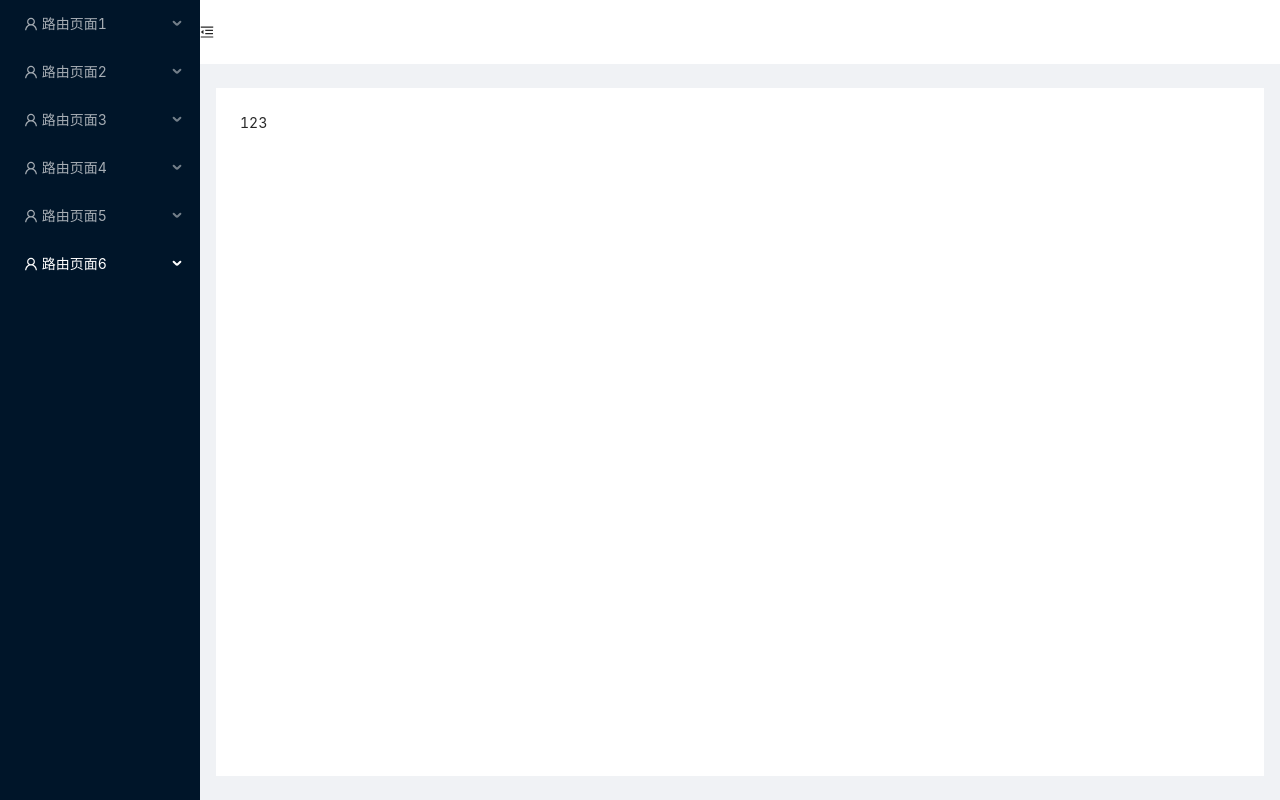
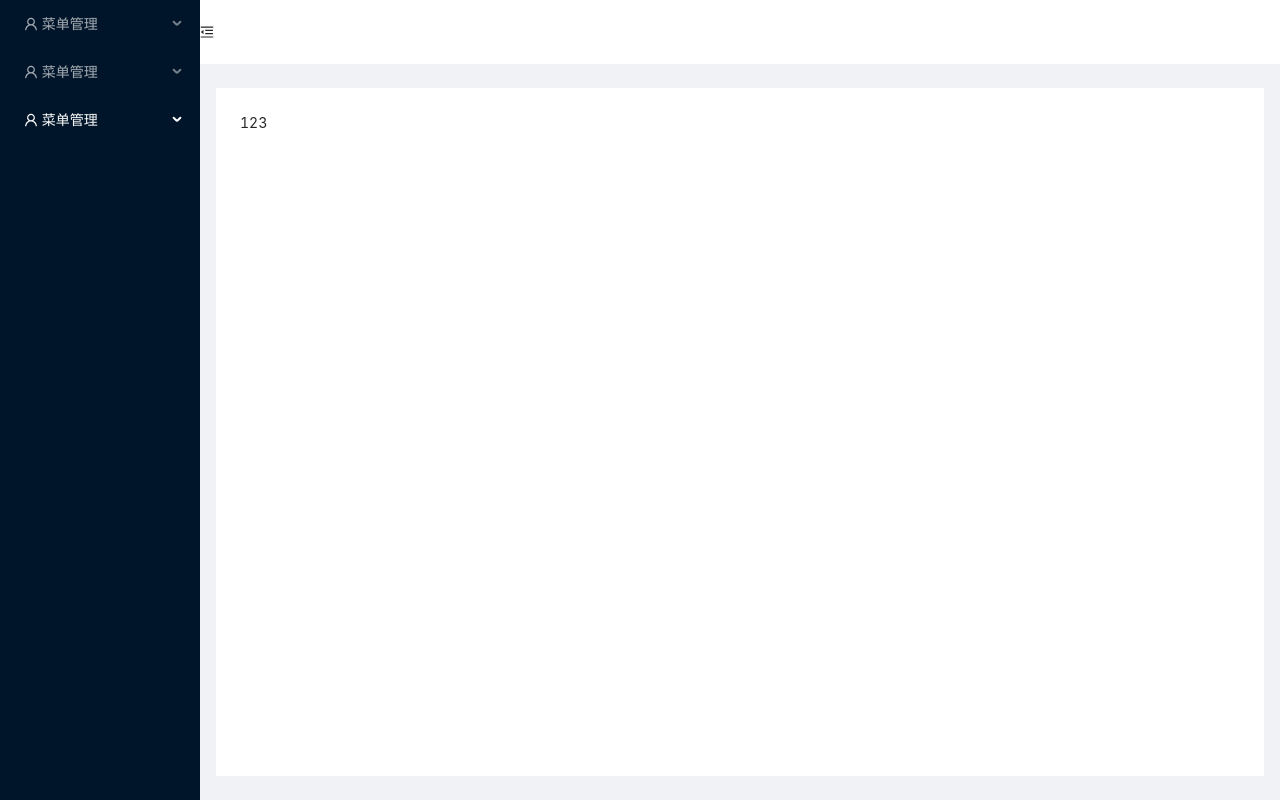
Before and after one commit to nindle/vue3-ts-vite-admin-io, a Vue app: page /#/ in a window 1280 px wide. Built offline with nearby package versions, Linux system fonts and the light colour scheme; sample sign-in values are in the browser's storage.

Commit message:
路由配置

```diff
--- a/src/Layout/index.vue
+++ b/src/Layout/index.vue
@@ -4,23 +4,23 @@
       <a-layout-sider v-model:collapsed="collapsed" :trigger="null" collapsible>
         <div class="logo" />
         <a-menu v-model:selectedKeys="selectedKeys" theme="dark" mode="inline">
-          <a-sub-menu :key="index" v-for="(el, index) in 6">
+          <a-sub-menu @titleClick="navPath('123')" :key="index" v-for="(el, index) in navPathList">
             <template #title>
               <span>
                 <user-outlined />
-                {{ `路由页面${el}` }}
+                {{ el.name }}
               </span>
             </template>
 
-            <a-sub-menu :key="index" v-for="(el, index) in 6">
+            <a-sub-menu @titleClick="navPath('123')" :key="index" v-for="(e, index) in el.children">
               <template #title>
                 <span>
                   <user-outlined />
-                  {{ `路由子页面${el}` }}
+                  {{ e.name }}
                 </span>
               </template>
-              <a-menu-item :key="index" v-for="(el, index) in 4">
-                {{ `路由子子页面${el}` }}
+              <a-menu-item @Click="navPath('123')" :key="index" v-for="(i, index) in e.children">
+                {{ i.name }}
               </a-menu-item>
             </a-sub-menu>
           </a-sub-menu>
@@ -47,21 +47,80 @@
 </template>
 
 <script setup lang="ts">
-import {
-  UserOutlined,
-  VideoCameraOutlined,
-  UploadOutlined,
-  MenuUnfoldOutlined,
-  MenuFoldOutlined,
-} from '@ant-design/icons-vue';
+import { UserOutlined, MenuUnfoldOutlined, MenuFoldOutlined } from '@ant-design/icons-vue';
 import { ref } from 'vue';
+
 const selectedKeys = ref<string[]>(['1']);
 const collapsed = ref<boolean>(false);
 const value = ref<string>('');
 
+const navPathList = ref<any>([
+  {
+    name: '菜单管理',
+    path: 'home',
+    mate: true,
+    children: [
+      { name: '路由菜单', path: 'home_q', mate: true },
+      { name: '员工菜单', path: 'home_w', mate: true },
+      {
+        name: '权限菜单',
+        path: 'home_s',
+        mate: true,
+        children: [
+          { name: '一级菜单', path: 'home_qw', mate: true },
+          { name: '二级菜单', path: 'home_qe', mate: true },
+          { name: '三级菜单', path: 'home_qs', mate: true },
+        ],
+      },
+    ],
+  },
+  {
+    name: '菜单管理',
+    path: 'home',
+    mate: true,
+    children: [
+      { name: '路由菜单', path: 'home_q', mate: true },
+      { name: '员工菜单', path: 'home_w', mate: true },
+      {
+        name: '权限菜单',
+        path: 'home_s',
+        mate: true,
+        children: [
+          { name: '一级菜单', path: 'home_qw', mate: true },
+          { name: '二级菜单', path: 'home_qe', mate: true },
+          { name: '三级菜单', path: 'home_qs', mate: true },
+        ],
+      },
+    ],
+  },
+  {
+    name: '菜单管理',
+    path: 'home',
+    mate: true,
+    children: [
+      { name: '路由菜单', path: 'home_q', mate: true },
+      { name: '员工菜单', path: 'home_w', mate: true },
+      {
+        name: '权限菜单',
+        path: 'home_s',
+        mate: true,
+        children: [
+          { name: '一级菜单', path: 'home_qw', mate: true },
+          { name: '二级菜单', path: 'home_qe', mate: true },
+          { name: '三级菜单', path: 'home_qs', mate: true },
+        ],
+      },
+    ],
+  },
+]);
+
 const onSearch = (searchValue: string) => {
   console.log('use value', searchValue);
   console.log('or use this.value', value.value);
+};
+
+const navPath = (path: string) => {
+  console.log(path);
 };
 </script>
 
```
